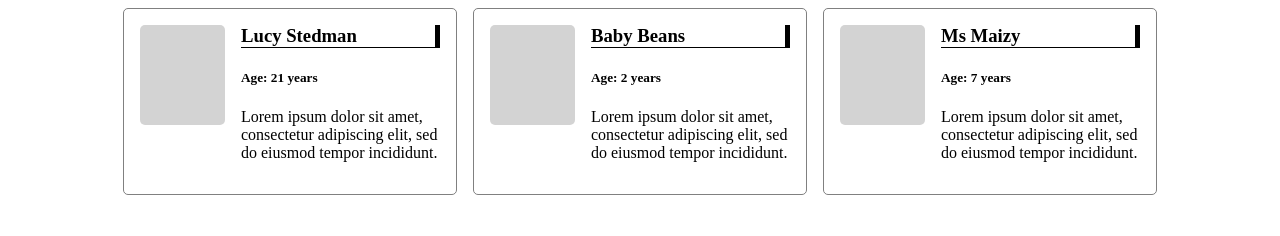
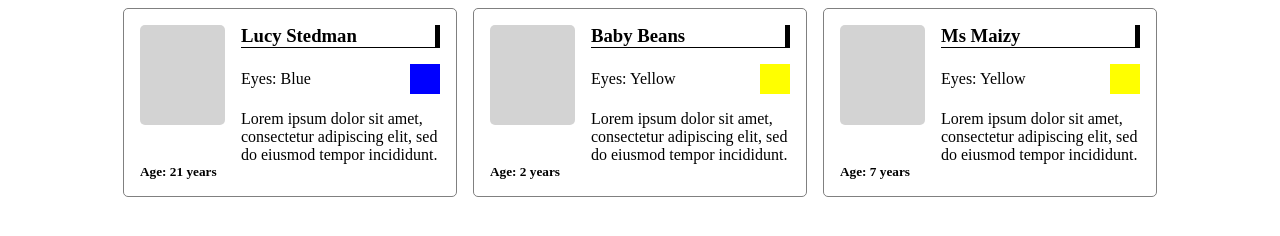
Before and after one commit to Stedm035/Flexbox, a plain HTML site: page Index.html in a window 1280 px wide. Drawn offline with Linux system fonts and the light colour scheme.

Commit message:
Colors Added

```diff
--- a/Index.html
+++ b/Index.html
@@ -11,11 +11,15 @@
     <div class="license">
         <aside>
             <div class="headshot"></div>
+            <h5>Age: 21 years</h5>
         </aside>
 
         <article>
             <h3>Lucy Stedman</h3>
-            <h5>Age: 21 years</h5>
+            <div class="eye-color">
+                <div class="eye-color">Eyes: Blue</div>
+                <div class="box blue"></div>
+            </div>
             <p>Lorem ipsum dolor sit amet, consectetur adipiscing elit, sed do eiusmod tempor incididunt.</p>
         </article>
     </div>
@@ -23,11 +27,16 @@
     <div class="license">
         <aside>
             <div class="headshot"></div>
+            <h5>Age: 2 years</h5>
         </aside>
+
 
         <article>
             <h3>Baby Beans</h3>
-            <h5>Age: 2 years</h5>
+            <div class="eye-color">
+                <div class="eye-color">Eyes: Yellow</div>
+                <div class="box yellow"></div>
+            </div>
             <p>Lorem ipsum dolor sit amet, consectetur adipiscing elit, sed do eiusmod tempor incididunt. </p>
         </article>
     </div>
@@ -35,21 +44,21 @@
     <div class="license">
         <aside>
             <div class="headshot"></div>
+            <h5>Age: 7 years</h5>
         </aside>
 
         <article>
             <h3>Ms Maizy</h3>
-            <h5>Age: 7 years</h5>
+            <div class="eye-color">
+                <div class="eye-color">Eyes: Yellow</div>
+                <div class="box yellow"></div>
+            </div>
             <p>Lorem ipsum dolor sit amet, consectetur adipiscing elit, sed do eiusmod tempor incididunt.</p>
         </article>
     </div>
 
 
-
-
 </div>
-
-
 
 
 </body>
--- a/stylesheet.css
+++ b/stylesheet.css
@@ -1,3 +1,7 @@
+h1,h2,h3,h4,h5,h6{
+    margin:0;
+    padding:0;
+}
 .container {
     display: flex;
     flex-wrap: wrap;
@@ -14,6 +18,11 @@
     width: 300px;
 }
 
+.license aside {
+    display: flex;
+    flex-direction: column;
+    justify-content: space-between;
+}
 .license aside .headshot {
     border-radius: 5px;
     background-color: lightgray;
@@ -22,8 +31,26 @@
 }
 
 .license article h3 {
-    margin-top: unset;
-    padding-top: unset;
+    margin-bottom: 1rem;
     border-right: 5px solid black;
     border-bottom: 1px solid black;
 }
+
+.eye-color{
+    display: flex;
+    justify-content: space-between;
+    align-items: center;
+}
+
+.box {
+    height: 30px;
+    width: 30px;
+}
+
+.box.blue {
+    background-color: blue;
+}
+
+.box.yellow {
+    background-color: yellow;
+}
```
